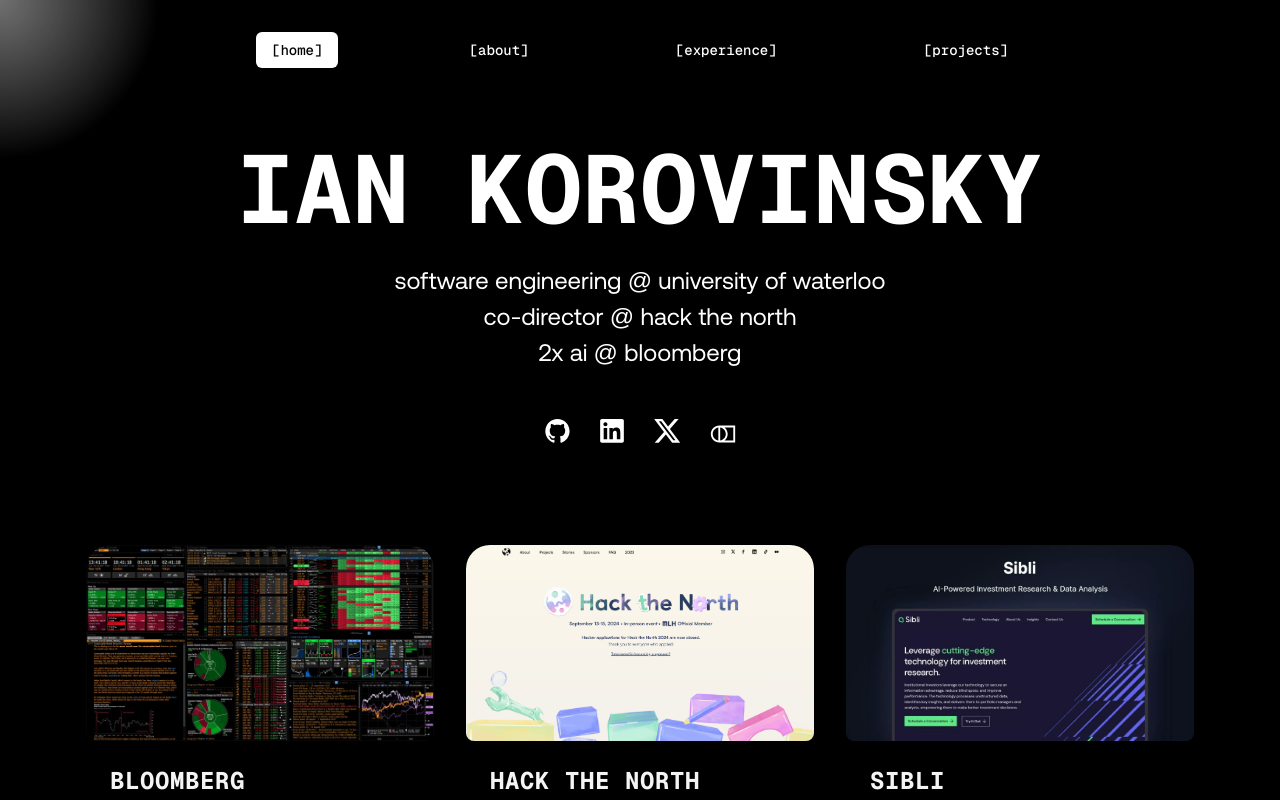
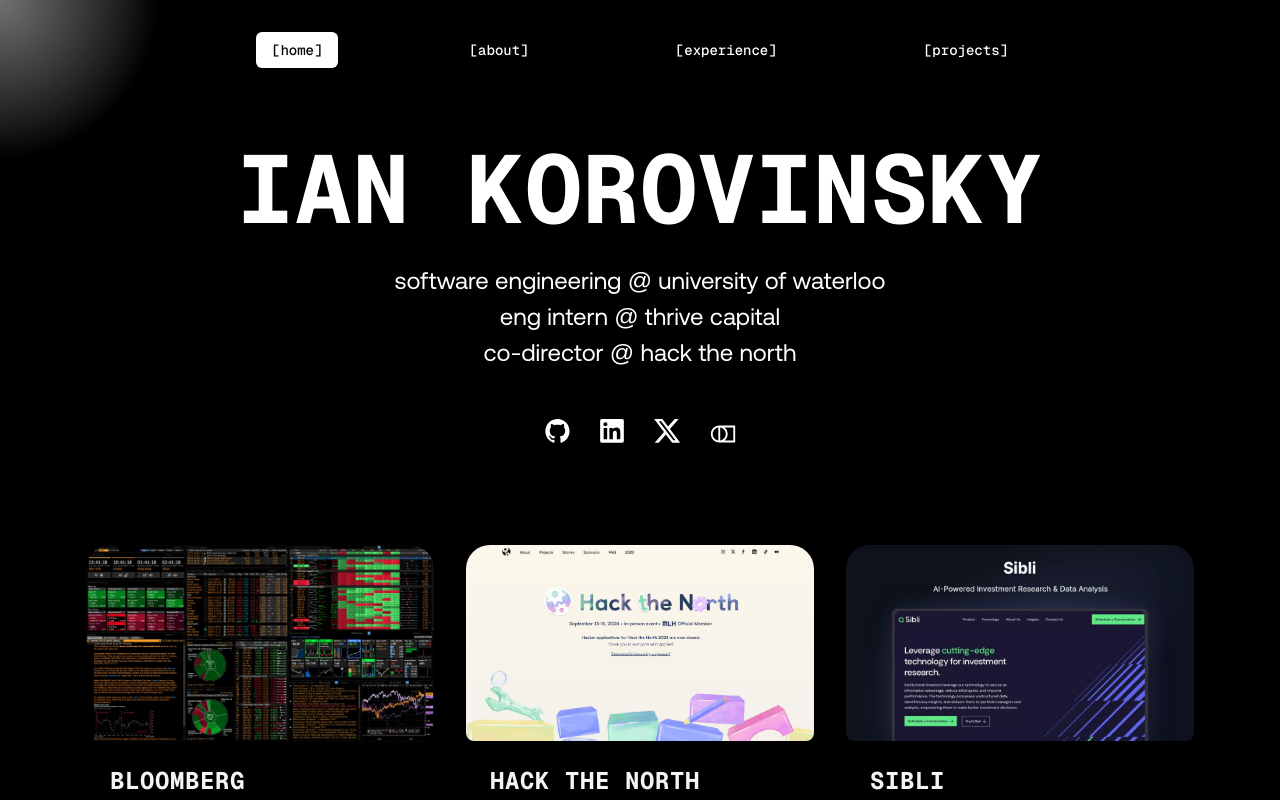
Before and after one commit to iankorovinsky/personal-website, a Next.js app: page / in a window 1280 px wide. Shown: the top 800 px of the page. Built offline with nearby package versions, Linux system fonts and the light colour scheme.

Commit message:
Updated resume

```diff
--- a/app/page.tsx
+++ b/app/page.tsx
@@ -14,9 +14,9 @@
         <h2 className="title-subtext pt-8 mx-auto">
           software engineering @ university of waterloo
           <br />
+          eng intern @ thrive capital
+          <br />
           co-director @ hack the north
-          <br />
-          2x ai @ bloomberg
         </h2>
 
         <div className="flex gap-6 justify-center items-center mt-12 pb-8">
```
Also changed, not shown: 1 other file (tests, documents, lock files or other folders).
